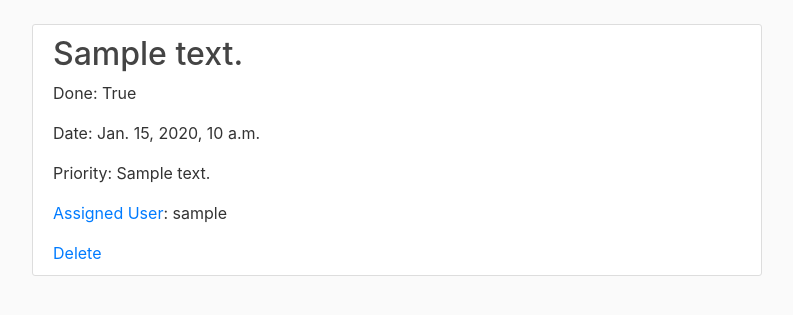
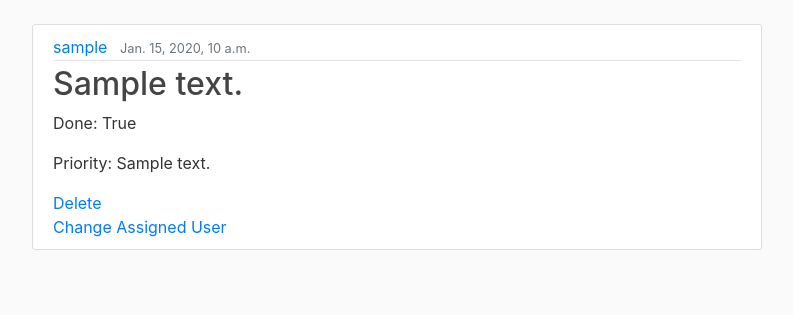
Before and after one commit to ecrespillo-eb/todolist, a Django app: page / in a window 1280 px wide. Shown: the part 56-371 px from the top of the page, without its empty margins (53-846 px from the left). Run offline with Django 3.2, Linux system fonts and the light colour scheme; tables that the repository leaves empty hold one stand-in row (values such as "Sample post"); some libraries are stand-ins or nearby versions.

Commit message:
new todo list style

```diff
--- a/todolist_app/templates/todolist_app/todo_list.html
+++ b/todolist_app/templates/todolist_app/todo_list.html
@@ -2,13 +2,17 @@
 {% block content %}
     {% for object in object_list %}
         <article class="media content-section">
+          {% comment %} <img class="rounded-circle article-img" src="{{ post.author.profile.image.url }}"> {% endcomment %}
           <div class="media-body">
+            <div class="article-metadata">
+              <a class="mr-2" href="{% url 'profile' %}">{{ object.assigned_user }}</a>
+              <small class="text-muted"> {{ object.date_posted }}</small>
+            </div>
             <h2><a class="article-title" href="{% url 'update_todo' object.id %}">{{ object.description }}</a></h2>
             <p class="article-content"> Done: {{ object.done }}</p>
-          <p class="article-content"> Date: {{ object.date_posted }}</p>
             <p class="article-content"> Priority: {{ object.priority }}</p>
-          <p class="article-content"> <a href="{% url 'update_user' object.id %}">Assigned User</a>: {{ object.assigned_user }}</p>
-          <a href="{% url 'delete_todo' object.id %}">Delete</a>
+            <a href="{% url 'delete_todo' object.id %}">Delete</a><br>
+            <a href="{% url 'update_user' object.id %}">Change Assigned User</a>
           </div>
         </article>
     {% endfor %}
```
Lines whose indentation alone changed are shown as unchanged.
